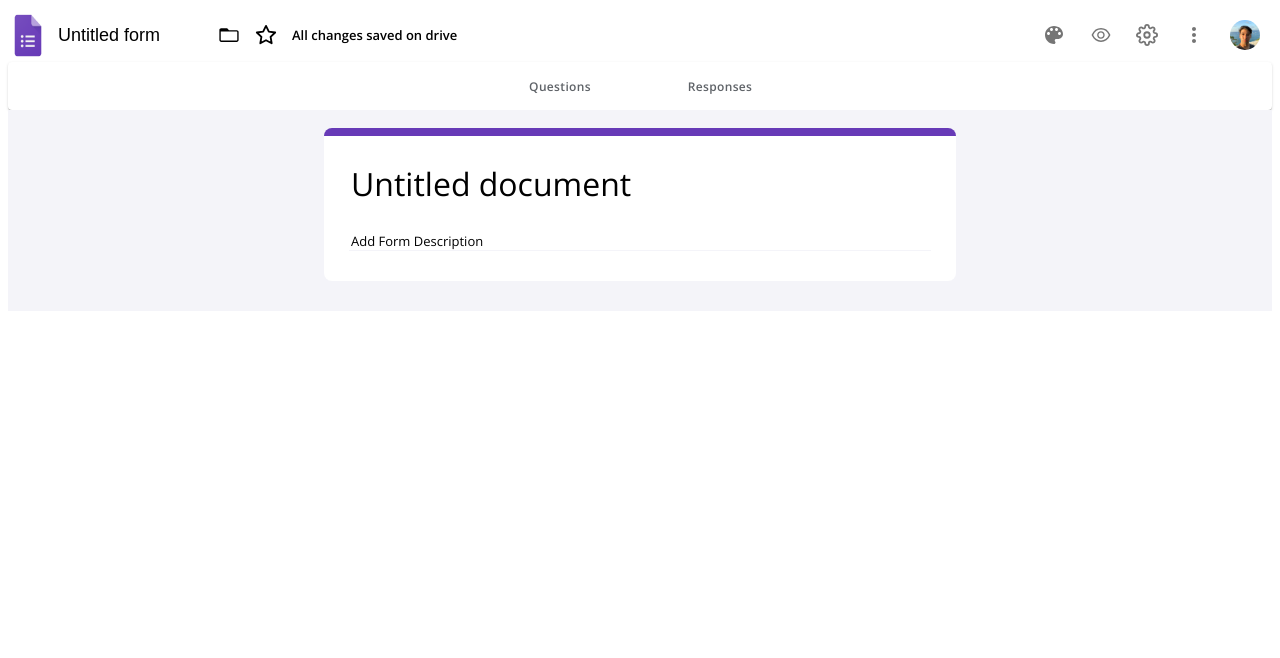
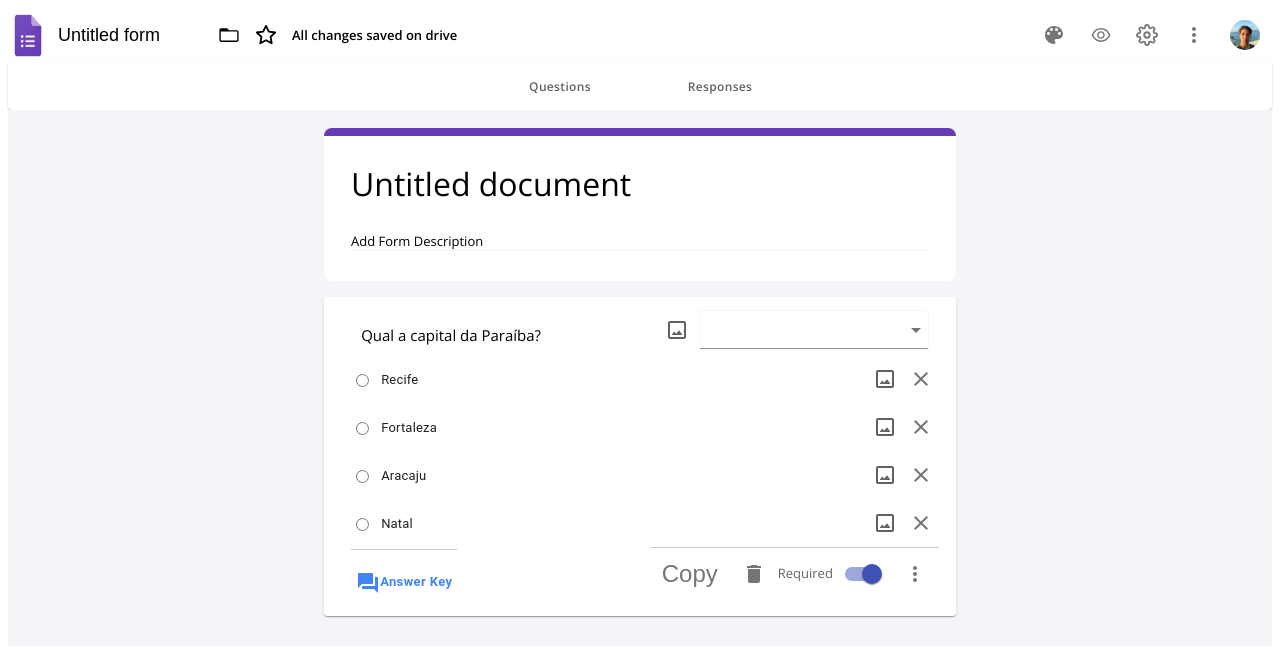
Before and after one commit to MicaelTargino/GoogleFormsClone_frontend, a React (Create React App) app: page /form/1 in a window 1280 px wide. Shown: the top 658 px of the page. Built offline with nearby package versions, Linux system fonts and the light colour scheme.

Commit message:
add question style

```diff
--- a/src/components/QuestionForm/QuestionForm.css
+++ b/src/components/QuestionForm/QuestionForm.css
@@ -46,3 +46,99 @@
     color: black;
     height: 20px;
 }
+
+.question_boxes {
+    display: flex;
+    justify-content: center;
+}
+
+.add_question {
+    background-color: white;
+    border-radius: 8px;
+    padding: 25px 22px;
+    text-transform: capitalize;
+    display: flex;
+    flex-direction: column;
+    padding-top: 0px;
+    margin-left: 10px;
+    width: 93%
+}
+
+.add_question_top {
+    display: flex;
+    align-items: center;
+    justify-content: space-between;
+}
+
+.question {
+    box-sizing: border-box;
+    margin-top: 10px;
+    font-family: 'Open Sans', Roboto, Arial, sans-serif;
+    font-size: 15px;
+    font-weight: 400px;
+    flex: 1;
+    line-height: 40px;
+    width: 40%;
+    border:none;
+    outline: none;
+    color: black;
+    height: 40px;
+    margin-right: 10px;
+    line-height: 10px;
+    padding: 10px;
+    transition: all .2s;
+}
+
+.question:focus {
+    border-bottom: 1px solid rgba(103,58,183);
+    background: #f4f4f9;
+}
+
+.select {
+    height: 40px;
+    width: 230px;
+    border: 0.5 solid;
+    padding: 5 15px;
+    color: black;
+    margin-left: 10px;
+    margin-right: 10px;
+    border: 1.5px solid #f4f4f9;
+    border-radius: 3px;
+    background: tranparent;
+
+}
+
+.menuitem {
+    color: rgba(118,118,118, .3)
+}
+
+.add_question_body {
+    display: flex;
+    align-items: center;
+}
+
+.text_input {
+    outline: none;
+    border: none;
+    height: 40px;
+    width: 490px;
+    font-family: Roboto, Arial, Helvetica, sans-serif;
+    font-size: 13px;
+    font-weight: 400;
+    letter-spacing: .2px;
+    color: #202124;
+}
+
+.text_input:focus {
+    border-bottom: 1.5px solid rgba(103,58,183,1);
+}
+
+.add_footer {
+    display: flex;
+    align-items: center;
+    justify-content: space-between;
+}
+
+.add_question_bottom_left, .add_question_bottom {
+    border-top: 1px solid #ccc;
+}
--- a/src/components/QuestionForm/QuestionForm.jsx
+++ b/src/components/QuestionForm/QuestionForm.jsx
@@ -1,12 +1,113 @@
 import React, {useState, useEffect} from 'react';
 
 import {CropOriginal, CheckBox, ShortText, Subject, MoreVert, FilterNone, AddCircleOutline, OndemandVideo, TextFields, Close} from '@material-ui/icons';
-import {Select, Switch, IconButton, AccordionSummary, AccordionDetails, Button, Radio, FormControlLabel} from '@material-ui/core';
+import {Select, Switch,Typography,IconButton,Accordion, AccordionSummary, AccordionDetails, Button, Radio, FormControlLabel, MenuItem} from '@material-ui/core';
 import { BsTrash, BsFileText, FcRightUp } from 'react-icons';
+import DeleteIcon from '@material-ui/icons/Delete';
+import QuestionAnswerIcon from '@material-ui/icons/QuestionAnswer';
 
 import './QuestionForm.css';
 
 const QuestionForm = () => {
+    const [questions, setQuestions] = useState([
+        {
+            questionText: 'Qual a capital da Paraíba?',
+            questionType: 'radio',
+            options: [
+                {optionText: 'Recife'},
+                {optionText: 'Fortaleza'},
+                {optionText: 'Aracaju'},
+                {optionText: 'Natal'},
+            ],
+            open: true,
+            required: false
+        }
+    ]);
+    const questionsUI = () => {
+        return questions.map((ques, i) => (
+            <Accordion key={i} expanded={ques.open} className={ques.open && 'add_bolder'}>
+                {/* <AccordionSummary aria-controls="panella-content" id="panella-header" elevation={1} style={{width: '100%'}}>
+                {ques.open && (
+                    <div className="saved_questions">
+                        <Typography style={{ fontSize:'15px', fontWeight: '400', letterSpacing: '.1px', lineHeight: '24px',paddingBottom: '8px' }}>
+                            {i+1}. {ques.questionText}
+                        </Typography>
+
+                        {ques.options.map((option, j) =>(
+                            <div key={j}>
+                                <div style={{display: 'flex'}}>
+                                    <FormControlLabel style={{ marginLeft: '2px', marginBottom: '5px', marginRight: '0' }} control={<input type={ques.questionType} name={`question-${i}`}></input>} color="primary" required={ques.required}>
+                                    </FormControlLabel>
+                                        <Typography style={{ marginLeft: '2px' ,fontFamily: 'Roboto, Arial, sans-serif', fontSize: '13px', fontWeight: '400', letterSpacing: '.2px', lineHeight: '20px', color:'#202124' }}>
+                                            {option.optionText}
+                                        </Typography>
+                                </div>
+                            </div>
+                        )
+                        )}
+                    </div>
+                )}
+                </AccordionSummary> */}
+                <div className="question_boxes">
+                    <AccordionDetails className="add_question">
+                            <div className="add_question_top">
+                                <input type="text" className="question" placeholder="Question" value={ques.questionText}></input>
+                                <CropOriginal style={{ color:'#5f6368' }} />
+                                <Select className="select" style={{ color:'#5f6368', fontSize: '13px'}}>
+                                    <MenuItem id="text" value="text"><Subject style={{ marginRight: '10px' }}/> Paragraph</MenuItem>
+                                    <MenuItem id="checkbox" value="checkbox"><CheckBox style={{ marginRight: '10px', color: '#70757a' }} checked></CheckBox> Checkbox</MenuItem>
+                                    <MenuItem id="radio" value="radio"><Radio style={{ marginRight: '10px', color: '#70757a' }} /> Multiple Choices</MenuItem>
+                                </Select>
+                            </div>
+                            {ques.options.map((op, j) => {
+                                return (
+                                    <div key={j} className="add_question_body">
+                                        {
+                                            (ques.questionType != 'text') ?
+                                            <input type={ques.questionType} name={`question-${i}`} style={{ marginRight: '10px' }}/> :
+                                            <ShortText style={{ marginRight: '10px' }} />
+                                        }
+                                        <div>
+                                            <input type="text" className="text_input" placeholder="option" value={ques.options[j].optionText}></input>
+                                        </div>
+
+                                        <CropOriginal style={{ color: '#5f6368' }} />
+
+                                        <IconButton aria-label="delete">
+                                            <Close />
+                                        </IconButton>
+
+                                    </div>
+                                )
+                            })}
+                            <div className="add_footer">
+                                <div className="add_question_bottom_left" style={{ paddingTop: '17px' }}>
+                                    <Button size="small" style={{ textTransform: "none", color: '#4285f4', fontSize: '13px', fontWeight: '600' }}>
+                                        <QuestionAnswerIcon />
+                                         Answer Key
+                                    </Button>
+                                </div>
+                                <div className="add_question_bottom">
+                                    <IconButton aria-label="copy">
+                                        Copy
+                                    </IconButton>
+
+                                    <IconButton aria-label="delete">
+                                        <DeleteIcon />
+                                    </IconButton>
+                                        <span style={{ color: '#5f6368', fontSize: '13px', fontFamily: 'Open Sans, Arial, sans-serif' }}>Required</span>
+                                        <Switch name="checkedA" color="primary" checked></Switch>
+                                    <IconButton>
+                                        <MoreVert />
+                                    </IconButton>
+
+                                </div>
+                            </div>
+                    </AccordionDetails>
+                </div>
+            </Accordion>
+        ))
+    }
     return (
         <>
         <div className="question_form">
@@ -18,6 +119,8 @@ const QuestionForm = () => {
                         <input type="text" className="question_form_top_desc" placeholder="Add Form Description"/>
                     </div>
                 </div>
+
+                {questionsUI()}
             </div>
         </div>
         </>
```
